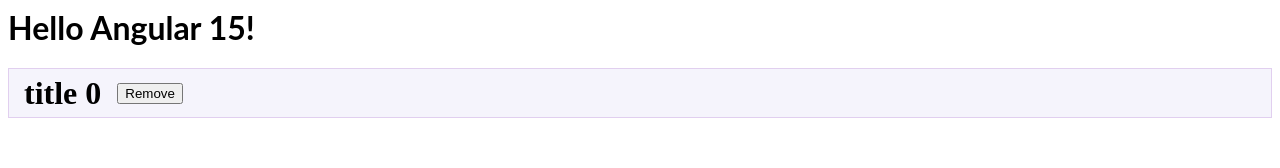
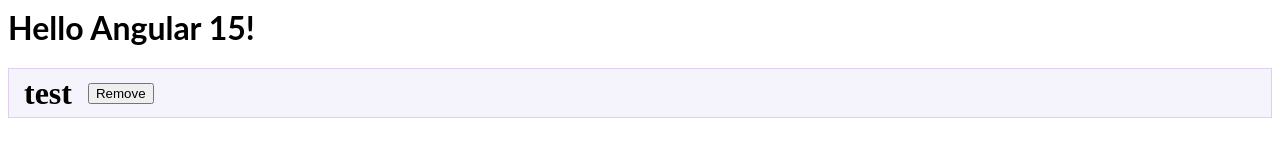
Before and after one commit to Ligrete/Angular-Test-Application-for-interview, an Angular app: page / in a window 1280 px wide. Shown: the top 168 px of the page. Built offline with nearby package versions, Linux system fonts and the light colour scheme.

Commit message:
3 files modified

```diff
--- a/src/app/app.component.html
+++ b/src/app/app.component.html
@@ -1,4 +1,7 @@
 <hello name="{{ name }}"></hello>
+
 <ng-container *ngFor="let postId of postIds">
   <app-post [postId]="postId"></app-post>
 </ng-container>
+
+<app-post *ngFor="let post of posts" [post]="post"></app-post>
--- a/src/app/app.component.ts
+++ b/src/app/app.component.ts
@@ -8,9 +8,50 @@
 export class AppComponent {
   name = 'Angular ' + VERSION.major;
 
-  postIds = [
-    '0',
-    //'1',
-    //'2'
+  postIds = [];
+
+  posts = [
+    {
+      id: '123',
+      title: 'test',
+      description: 'desc',
+      target: {
+        createdAt: '',
+        viewed: true
+      }
+    }
   ];
+
+  constructor() {
+    // this.postIds = this.postIds.concat(['0', '1', '2']);
+
+    this.setPostTitle();
+    // this.setPostObject()
+  }
+
+  setPostTitle() {
+    let index = 0;
+    setInterval(() => {
+      // this.posts[0] = {
+      //   ...this.posts[0],
+      //   title: 'title' + index
+      // };
+
+      this.posts[0]['target'] = { createdAt: ''+ index, viewed: false};
+      this.posts[0]['title']='changed' + index;
+      index++;
+    }, 1000)
+  }
+
+  setPostObject() {
+    let index = 0;
+    setInterval(() => {
+      this.posts[0].target = {
+        createdAt: 'asdasd' + index,
+        viewed: false
+      }
+
+      index++;
+    }, 1000)
+  }
 }
--- a/src/app/components/post/post.component.ts
+++ b/src/app/components/post/post.component.ts
@@ -1,5 +1,6 @@
 import { CommonModule } from '@angular/common';
 import {
+    ChangeDetectionStrategy,
   Component,
   EventEmitter,
   Input,
@@ -10,24 +11,26 @@
 } from '@angular/core';
 import { switchMap, take, takeLast, tap } from 'rxjs';
 
+export interface Post {
+  id: string;
+  title: string;
+  description: string;
+  target?: any
+}
+
 import { PostsApiService } from '../../services/posts-api.service';
-/**
- * This component shows details about specific post.
- **/
+
 @Component({
   standalone: true,
   imports: [CommonModule],
   selector: 'app-post',
   template: `
     <ng-container *ngIf="post">
-      <h1>{{ post.title }}</h1>
+      <h1>{{ post.title }} {{ post.target.createdAt }}</h1>
       <button (click)="removePost(post.id)">Remove</button>
     </ng-container>
   `,
   styles: [
-    /**
-     * Как убрать вложенные подписки?
-     */
     `
       :host {
         width: 100%;
@@ -39,13 +42,13 @@
         display: flex;
         align-content: center;
         align-items: center;
-        flex-direction: row;
         justify-content: flex-start;
         gap: 16px;
         margin: 16px auto;
       }
     `,
   ],
+  changeDetection: ChangeDetectionStrategy.OnPush
 })
 export class PostCardComponent implements OnInit, OnChanges {
   /**
@@ -53,7 +56,7 @@
    */
   @Input() postId: string;
   @Output() removed = new EventEmitter<any>();
-  post: any;
+  @Input() post: Post;
 
   constructor(private postsApi: PostsApiService) {
     console.log('consctructor');
@@ -64,6 +67,16 @@
   }
 
   ngOnInit(): void {
+    console.log('ngOnInit()');
+
+    if(this.postId) this.getPost(this.postId);
+  }
+
+  ngOnChanges(): void {
+    console.log('ngOnChanges()', this.post);
+  }
+
+  getPost(id: string): void {
     /**
      * Как убрать вложенные подписки?
      */
@@ -71,11 +84,5 @@
       this.post = post;
       this.postsApi.postViewed(this.postId).subscribe();
     });
-
-    console.log('ngOnInit()');
-  }
-
-  ngOnChanges(): void {
-    console.log('ngOnChanges()');
   }
 }
```
